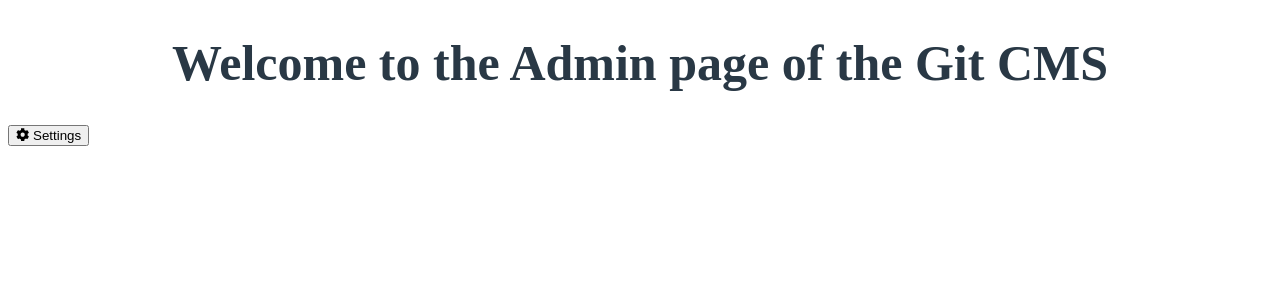
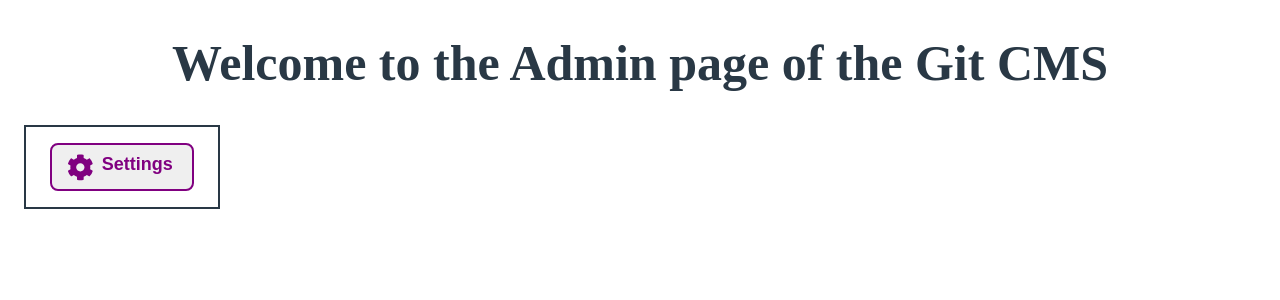
Before and after one commit to workwithizzi/git-cms, a Next.js app: page /admin in a window 1280 px wide. Shown: the top 300 px of the page. Built offline with nearby package versions, Linux system fonts and the light colour scheme.

Commit message:
Init 'Drawer' component

```diff
--- /dev/null
+++ b/components/Drawer/index.jsx
@@ -0,0 +1,15 @@
+import { FontAwesomeIcon } from "@fortawesome/react-fontawesome";
+import { faCog } from "@fortawesome/free-solid-svg-icons";
+
+function Drawer() {
+	return (
+		<div className="l-drawer">
+			<button className="l-drawer__btn">
+				<FontAwesomeIcon className="o-drawer__btn--icon" icon={faCog} size="2x" />
+				<span className="o-drawer__btn--text">Settings</span>
+			</button>
+		</div>
+	);
+}
+
+export default Drawer;
--- a/pages/admin.jsx
+++ b/pages/admin.jsx
@@ -1,17 +1,14 @@
 import React from "react";
 import "../styles/admin.scss";
 
-import { FontAwesomeIcon } from "@fortawesome/react-fontawesome";
-import { faCog } from "@fortawesome/free-solid-svg-icons";
+import Drawer from "../components/drawer";
 
 function AdminPage() {
 	return (
 		<>
-			<h1 className="title">Welcome to the Admin page of the Git CMS</h1>
+			<h1 className="o-title">Welcome to the Admin page of the Git CMS</h1>
 
-			<div>
-				<button><FontAwesomeIcon icon={faCog} /> Settings</button>
-			</div>
+			<Drawer />
 		</>
 	);
 }
--- a/styles/admin.scss
+++ b/styles/admin.scss
@@ -1,11 +1,53 @@
 :root {
-	--title-color: #293845;
+	--main-color: #293845;
+	--settings-color: purple;
+	--settings-reverse-color: whitesmoke;
 }
 
 $font-size: 50px;
 
-.title {
+.o-title {
 	font-size: $font-size;
-	color: var(--title-color);
+	color: var(--main-color);
 	text-align: center;
 }
+
+.l-drawer {
+	width: 10rem;
+	display: flex;
+	flex-direction: column;
+	justify-content: space-between;
+	align-items: center;
+	margin: 1rem;
+	padding: 1rem;
+	border: 2px solid var(--main-color);
+}
+
+.l-drawer__btn {
+	width: 9rem;
+	height: 3rem;
+	padding: 0.5rem 0;
+	border: 2px solid var(--settings-color);
+	border-radius: 8px;
+
+	&:hover {
+		background-color: var(--settings-color);
+		.o-drawer__btn--icon,
+		.o-drawer__btn--text {
+			color: var(--settings-reverse-color);
+		}
+	}
+}
+
+.o-drawer__btn--icon {
+	margin-right: 8px;
+	color: var(--settings-color);
+}
+
+.o-drawer__btn--text {
+	margin-right: 4px;
+	color: var(--settings-color);
+	font-size: large;
+	vertical-align: top;
+	font-weight: 600;
+}
```
